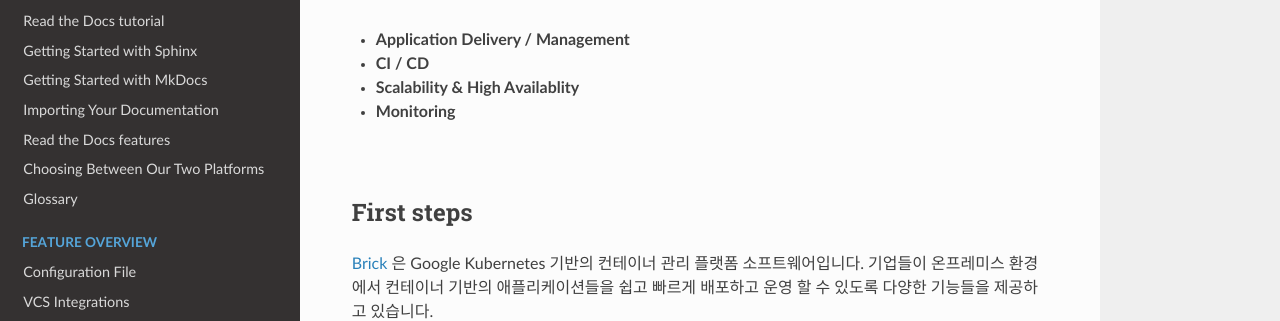
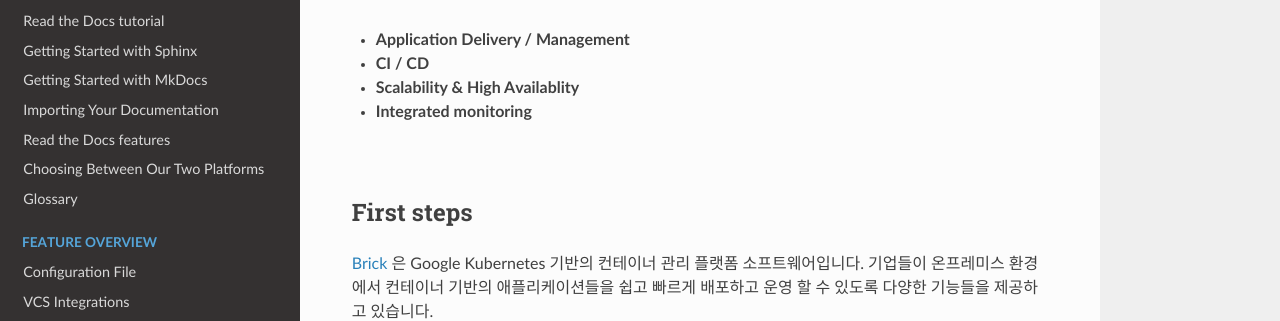
Before and after one commit to brickcloud/brick-manual, a Sphinx documentation site: the page built from brick/docs/source/index.rst, in a window 1280 px wide and 900 px high, scrolled down 552 px. Shown: the part 156-477 px from the top of the window. Built offline with Sphinx 7.4.7 and the Read the Docs theme 2.0.0, drawn with Linux system fonts in a browser that asks for light colours; pages that are not in the unit, such as notebooks, are missing from menus.

Commit message:
Update index.rst

```diff
--- a/brick/docs/source/index.rst
+++ b/brick/docs/source/index.rst
@@ -29,7 +29,7 @@ Features
 * **Application Delivery / Management**
 * **CI / CD**
 * **Scalability & High Availablity**
-* **Monitoring**
+* **Integrated monitoring**
 |
 
 First steps
```
